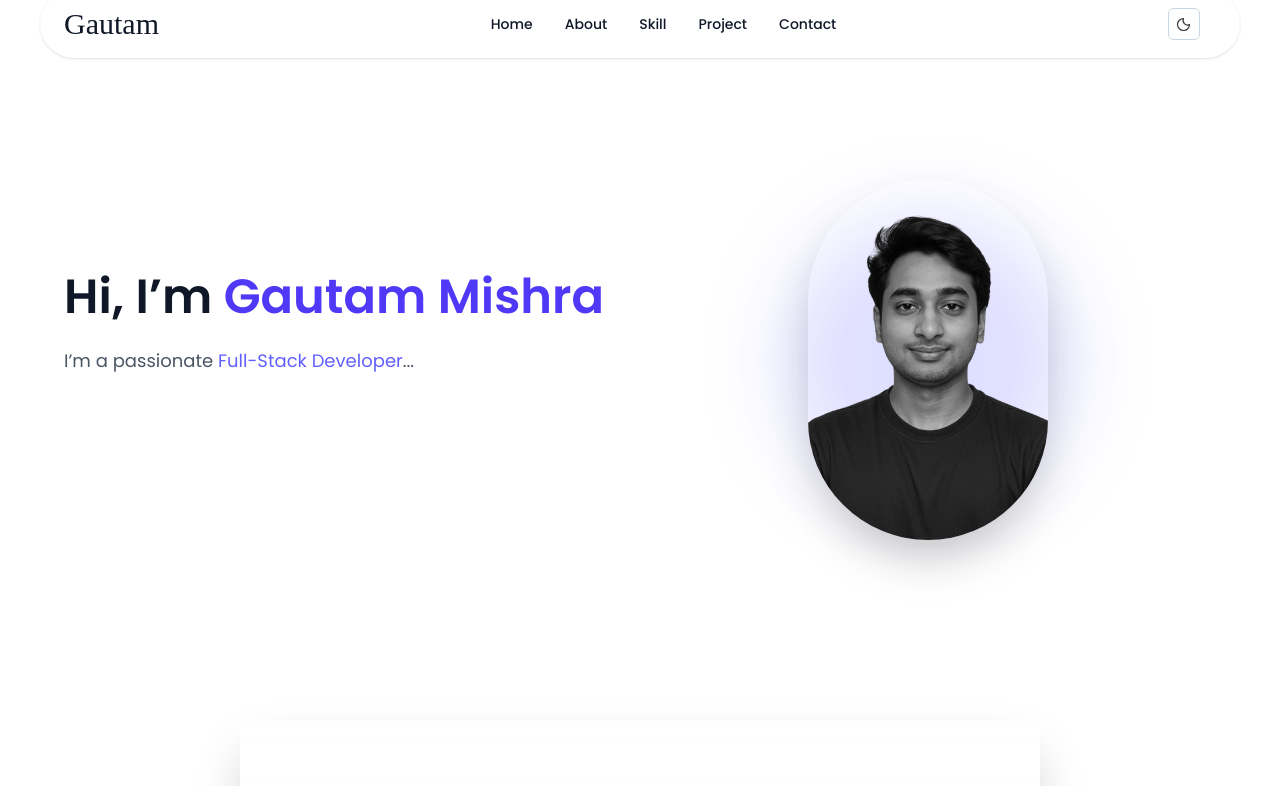
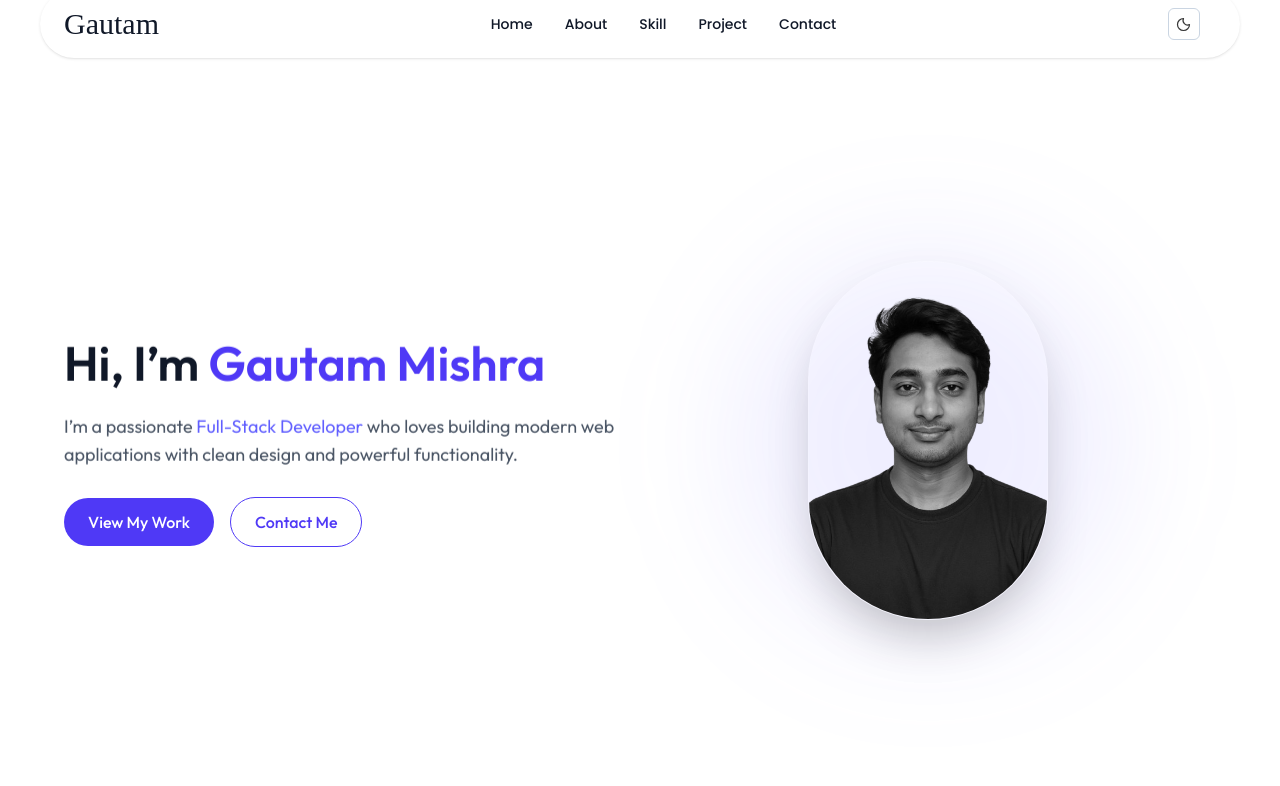
Before and after one commit to 07Gautammishra/portfolio1, a React (Vite) app: page / in a window 1280 px wide. Shown: the top 786 px of the page. Built offline with nearby package versions, Linux system fonts and the light colour scheme; a web font is replaced by a local one.

Commit message:
Enhance Home component with reduced motion support
Added reduced motion support for animations and improved visibility handling for elements. Updated animation timelines and styles for better performance and design consistency.

```diff
--- a/src/component/home/Home.jsx
+++ b/src/component/home/Home.jsx
@@ -8,15 +8,43 @@ const Home = () => {
   const imageRef = useRef(null);
 
   useLayoutEffect(() => {
+
+    const prefersReducedMotion = window.matchMedia("(prefers-reduced-motion: reduce)").matches;
+
+    if (prefersReducedMotion) {
+      gsap.set([contentRef.current, imageRef.current, ".hero-btn"], { visibility: "visible", opacity: 1 });
+      return;
+    }
+
     let ctx = gsap.context(() => {
-      const tl = gsap.timeline({
-        delay: 0.3,
-        defaults: { ease: "power3.out", duration: 1 }
+      gsap.set([contentRef.current, imageRef.current, ".hero-btn"], {
+        visibility: "visible"
       });
 
-      tl.from(contentRef.current, { opacity: 0, y: 30 })
-        .from(imageRef.current, { opacity: 0, scale: 0.9, x: 30 }, "<0.2")
-        .from(".hero-btn", { opacity: 0, y: 20, stagger: 0.1, duration: 0.5 }, "-=0.5");
+      const tl = gsap.timeline({
+        delay: 0.1,
+        defaults: {
+          ease: "expo.out",
+          duration: 1,
+          force3D: true
+        }
+      });
+
+      tl.fromTo(contentRef.current,
+        { opacity: 0, y: 15 },
+        { opacity: 1, y: 0 }
+      )
+      .fromTo(imageRef.current,
+        { opacity: 0, scale: 0.98, x: 15 },
+        { opacity: 1, scale: 1, x: 0 },
+        "<0.1"
+      )
+      .fromTo(".hero-btn",
+        { opacity: 0, y: 10 },
+        { opacity: 1, y: 0, stagger: 0.05, duration: 0.6 },
+        "-=0.7"
+      );
+
     }, containerRef);
 
     return () => ctx.revert();
@@ -26,31 +54,46 @@ const Home = () => {
     <section
       ref={containerRef}
       id="home"
-      className="relative min-h-[90vh] flex flex-col-reverse md:flex-row items-center justify-between max-w-[1200px] mx-auto px-6 py-16 md:py-24"
+      style={{ contain: 'paint' }}
+      className="relative min-h-[90vh] fontOutfit mt-10 md:h-screen flex flex-col-reverse md:flex-row items-center justify-between max-w-[1200px] mx-auto px-6 py-16 md:py-24"
     >
-      <div ref={contentRef} className="flex-1 space-y-5 text-center md:text-left will-change-transform">
-        <h1 className="text-2xl sm:text-4xl md:text-5xl font-semibold leading-tight">
+      <div
+        ref={contentRef}
+        style={{ visibility: 'hidden' }}
+        className="flex-1 space-y-5 text-center md:text-left will-change-[opacity,transform]"
+      >
+        <h1 className="text-2xl sm:text-4xl md:text-5xl font-semibold leading-tight ">
           Hi, I’m <span className="text-indigo-600">Gautam Mishra</span>
         </h1>
-        <p className="text-base md:text-lg text-gray-600 dark:text-gray-300 max-w-xl">
-          I’m a passionate <span className="text-indigo-500">Full-Stack Developer</span>...
+        <p className="text-base md:text-lg text-gray-600 dark:text-gray-300 max-w-xl ">
+          I’m a passionate <span className="text-indigo-500">Full-Stack Developer</span> who loves building modern web applications with clean design and powerful functionality.
         </p>
 
         <div className="flex flex-wrap items-center justify-center md:justify-start gap-4 pt-2">
-          <a href="#project" className="hero-btn px-6 py-3 rounded-full bg-indigo-600 text-white hover:bg-indigo-700 transition">
+          <a href="#project" className="hero-btn px-6 py-3 rounded-full bg-indigo-600 text-white font-medium hover:bg-indigo-700 transition-transform active:scale-95 will-change-transform">
             View My Work
           </a>
-          <a href="#contact" className="hero-btn px-6 py-3 rounded-full border border-indigo-600 text-indigo-600 hover:bg-indigo-600 hover:text-white transition">
+          <a href="#contact" className="hero-btn px-6 py-3 rounded-full border border-indigo-600 text-indigo-600 dark:border-indigo-400 dark:text-indigo-400 font-medium hover:bg-indigo-600 hover:text-white transition-transform active:scale-95 will-change-transform">
             Contact Me
           </a>
         </div>
       </div>
 
-      <div ref={imageRef} className="flex-1 flex items-center justify-center mb-8 md:mb-0 will-change-transform">
-        <div className="relative w-40 md:w-60 rounded-full overflow-hidden shadow-2xl">
-          <img src={image} alt="Profile" fetchpriority="high" className="object-cover grayscale" />
+      <div
+        ref={imageRef}
+        style={{ visibility: 'hidden' }}
+        className="flex-1 flex items-center justify-center mb-8 md:mb-0 will-change-[opacity,transform]"
+      >
+        <div className="relative w-40 md:w-60 rounded-full overflow-hidden shadow-2xl border border-white/10">
+          <img
+            src={image}
+            alt="Profile"
+            fetchPriority="high"
+            decoding="async"
+            className="object-cover object-top-right w-full h-full filter grayscale"
+          />
         </div>
-        <div className="absolute w-72 h-72 bg-indigo-500/20 rounded-full blur-2xl -z-10" />
+        <div className="absolute w-72 h-72 md:w-96 md:h-96 bg-indigo-500/10 rounded-full blur-3xl -z-10" />
       </div>
     </section>
   );
```
